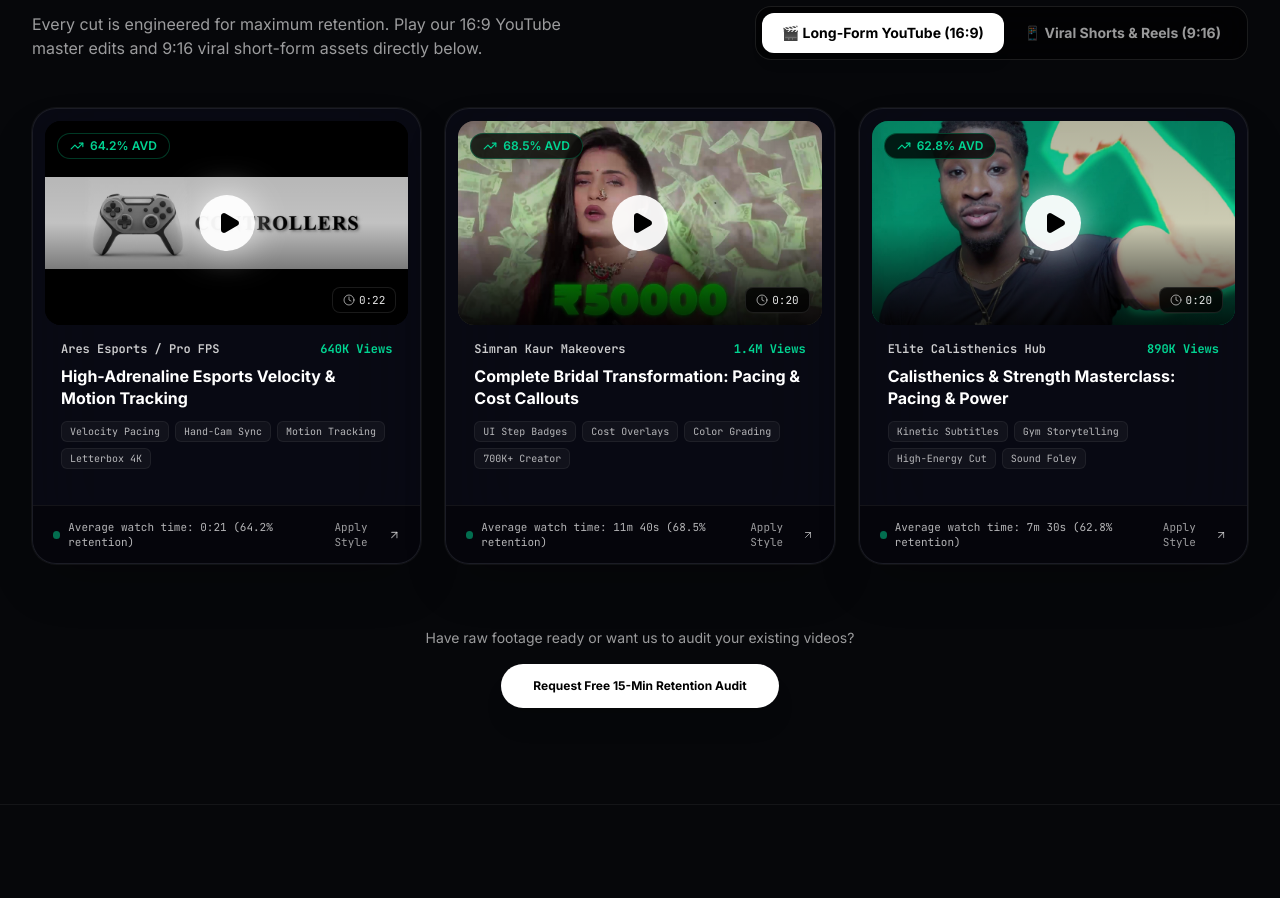
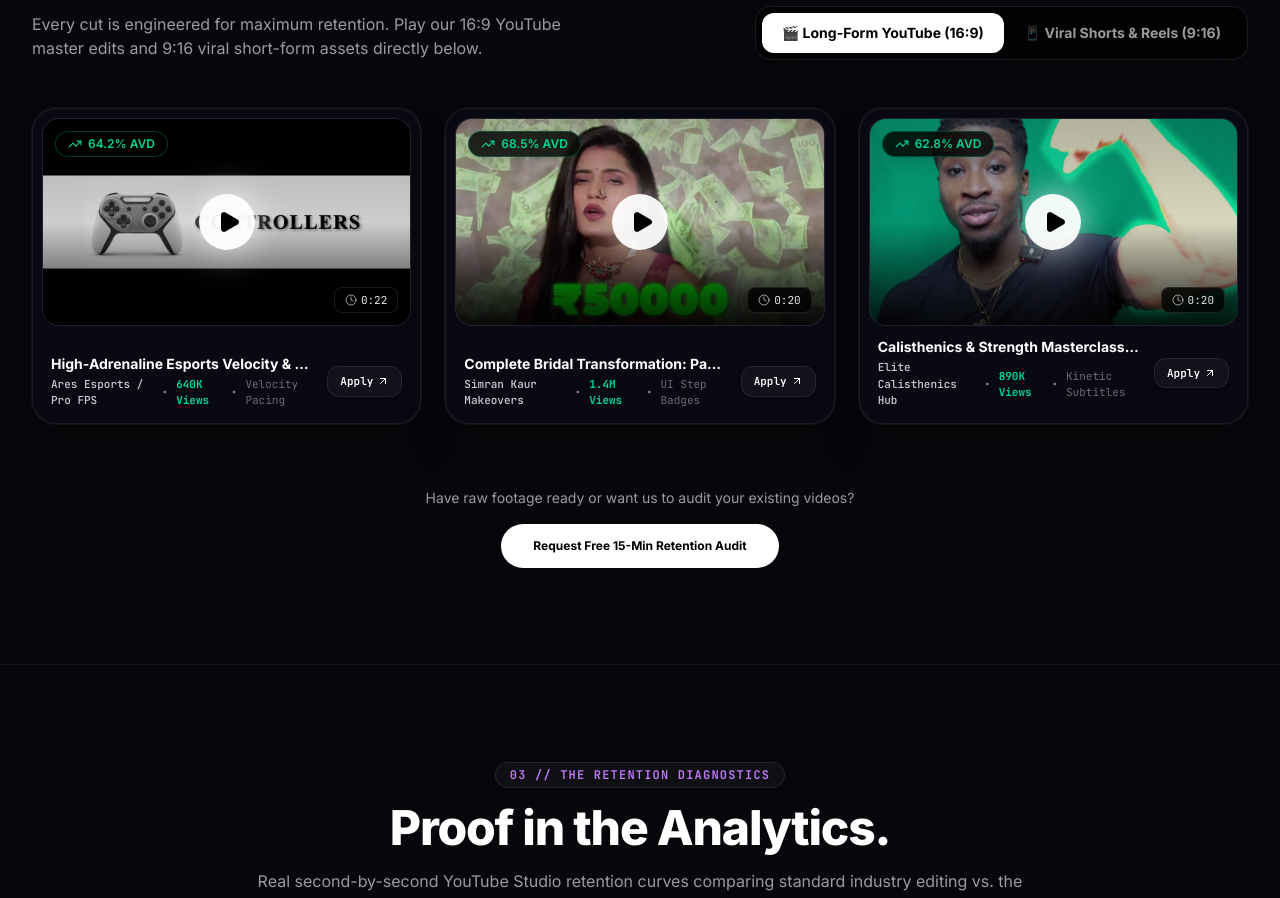
Before and after one commit to harzhx/harzh-agency, a React (Vite) app: page / in a window 1280 px wide. Shown: the part 3112-4010 px from the top of the page. Built offline with nearby package versions, Linux system fonts and the light colour scheme.

Commit message:
style: ultra-sleek compact cinema reel cards with 1-line telemetry

```diff
--- a/src/components/WorkSection.tsx
+++ b/src/components/WorkSection.tsx
@@ -91,11 +91,10 @@ export const WorkSection: React.FC<WorkSectionProps> = ({
               return (
                 <div
                   key={item.id}
-                  className="rounded-3xl border border-white/[0.08] hover:border-white/20 bg-[#090b14]/90 backdrop-blur-2xl overflow-hidden transition-all duration-300 flex flex-col justify-between shadow-2xl group ring-1 ring-white/5"
+                  className="rounded-3xl border border-white/[0.08] hover:border-indigo-500/40 bg-[#090b14]/90 backdrop-blur-2xl p-2.5 transition-all duration-300 flex flex-col justify-between shadow-2xl group ring-1 ring-white/5"
                 >
-                  <div className="p-3">
                   {/* 16:9 Video Box (Inline Player vs Poster Thumbnail) */}
-                    <div className="relative aspect-video rounded-2xl overflow-hidden bg-black">
+                  <div className="relative aspect-video rounded-2xl overflow-hidden bg-black ring-1 ring-white/10">
                     {isPlaying ? (
                       <video
                         src={item.videoPlaceholderUrl}
@@ -115,7 +114,7 @@ export const WorkSection: React.FC<WorkSectionProps> = ({
                           alt={item.title}
                           className="w-full h-full object-cover transition-transform duration-700 group-hover:scale-105"
                         />
-                          <div className="absolute inset-0 bg-gradient-to-t from-black/85 via-black/20 to-black/30" />
+                        <div className="absolute inset-0 bg-gradient-to-t from-black/85 via-black/15 to-black/30" />
 
                         {/* Glowing Center Play Trigger */}
                         <div className="absolute inset-0 flex items-center justify-center z-10">
@@ -139,46 +138,27 @@ export const WorkSection: React.FC<WorkSectionProps> = ({
                     )}
                   </div>
 
-                    {/* Card Information Body */}
-                    <div className="p-4 pt-4">
-                      <div className="flex items-center justify-between gap-2 mb-2 text-xs text-white/50 font-mono">
-                        <span className="text-white/80 font-semibold truncate">{item.creator}</span>
-                        <span className="text-emerald-400 font-bold shrink-0">{item.views} Views</span>
-                      </div>
-
-                      <h3 className="text-base font-bold text-white mb-3 group-hover:text-indigo-300 transition-colors line-clamp-2 leading-snug">
+                  {/* Compact Telemetry Row (No Clutter) */}
+                  <div className="px-2 pt-3 pb-1 flex items-center justify-between gap-3">
+                    <div className="min-w-0">
+                      <h3 className="text-sm font-bold text-white group-hover:text-indigo-300 transition-colors truncate">
                         {item.title}
                       </h3>
-
-                      {/* Feature Tags */}
-                      <div className="flex flex-wrap gap-1.5 mb-2">
-                        {item.tags.map((tag, idx) => (
-                          <span
-                            key={idx}
-                            className="text-[10px] px-2 py-0.5 rounded-md bg-white/[0.04] text-white/70 border border-white/[0.06] font-mono"
-                          >
-                            {tag}
-                          </span>
-                        ))}
+                      <div className="flex items-center gap-2 text-[11px] text-white/50 font-mono mt-0.5">
+                        <span className="text-white/80 font-medium">{item.creator}</span>
+                        <span>•</span>
+                        <span className="text-emerald-400 font-bold">{item.views} Views</span>
+                        <span>•</span>
+                        <span className="hidden sm:inline text-white/40">{item.tags[0]}</span>
                       </div>
-                    </div>
-                  </div>
-
-                  {/* Card Footer: Retention Impact Comparison */}
-                  <div className="px-5 py-3.5 bg-black/40 border-t border-white/[0.06] flex items-center justify-between text-xs">
-                    <div className="flex items-center gap-2">
-                      <div className="w-2 h-2 rounded-full bg-emerald-400 animate-pulse" />
-                      <span className="text-[11px] font-mono text-white/70">
-                        {item.beforeAfterComparison?.editedPacing || `${item.retentionRate} Retention Rate`}
-                      </span>
                     </div>
 
                     <button
                       onClick={onOpenBooking}
-                      className="text-white/60 hover:text-white font-mono text-[11px] flex items-center gap-1 group-hover:text-emerald-400 transition-colors"
+                      className="shrink-0 px-3 py-1.5 rounded-xl bg-white/[0.04] hover:bg-white text-white hover:text-black border border-white/[0.08] hover:border-white text-[11px] font-mono font-semibold transition-all flex items-center gap-1 shadow-md"
                     >
-                      <span>Apply Style</span>
-                      <ArrowUpRight className="w-3.5 h-3.5" />
+                      <span>Apply</span>
+                      <ArrowUpRight className="w-3 h-3" />
                     </button>
                   </div>
                 </div>
@@ -196,11 +176,10 @@ export const WorkSection: React.FC<WorkSectionProps> = ({
               return (
                 <div
                   key={item.id}
-                  className="rounded-3xl border border-white/[0.08] hover:border-white/20 bg-[#090b14]/90 backdrop-blur-2xl overflow-hidden transition-all duration-300 flex flex-col justify-between shadow-2xl group ring-1 ring-white/5"
+                  className="rounded-3xl border border-white/[0.08] hover:border-indigo-500/40 bg-[#090b14]/90 backdrop-blur-2xl p-2.5 transition-all duration-300 flex flex-col justify-between shadow-2xl group ring-1 ring-white/5"
                 >
-                  <div className="p-3">
                   {/* 9:16 Vertical Video Box */}
-                    <div className="relative aspect-[9/14] rounded-2xl overflow-hidden bg-black">
+                  <div className="relative aspect-[9/14] rounded-2xl overflow-hidden bg-black ring-1 ring-white/10">
                     {isPlaying ? (
                       <video
                         src={item.videoPlaceholderUrl}
@@ -253,19 +232,18 @@ export const WorkSection: React.FC<WorkSectionProps> = ({
                       </div>
                     )}
                   </div>
-                  </div>
 
-                  {/* Card Footer */}
-                  <div className="px-5 py-3.5 bg-black/40 border-t border-white/[0.06] flex items-center justify-between text-xs">
+                  {/* Compact Telemetry Row for Shorts */}
+                  <div className="px-2 pt-2.5 pb-1 flex items-center justify-between gap-2">
                     <span className="text-white/60 font-mono text-[11px] truncate">
                       {item.keyEdits[0]}
                     </span>
                     <button
                       onClick={onOpenBooking}
-                      className="text-emerald-400 hover:text-white font-mono text-[11px] flex items-center gap-1 shrink-0 ml-2"
+                      className="shrink-0 px-2.5 py-1 rounded-lg bg-white/[0.04] hover:bg-white text-white hover:text-black border border-white/[0.08] text-[10px] font-mono transition-all flex items-center gap-1"
                     >
                       <span>Apply</span>
-                      <ArrowUpRight className="w-3.5 h-3.5" />
+                      <ArrowUpRight className="w-3 h-3" />
                     </button>
                   </div>
                 </div>
```
Lines whose indentation alone changed are shown as unchanged.
